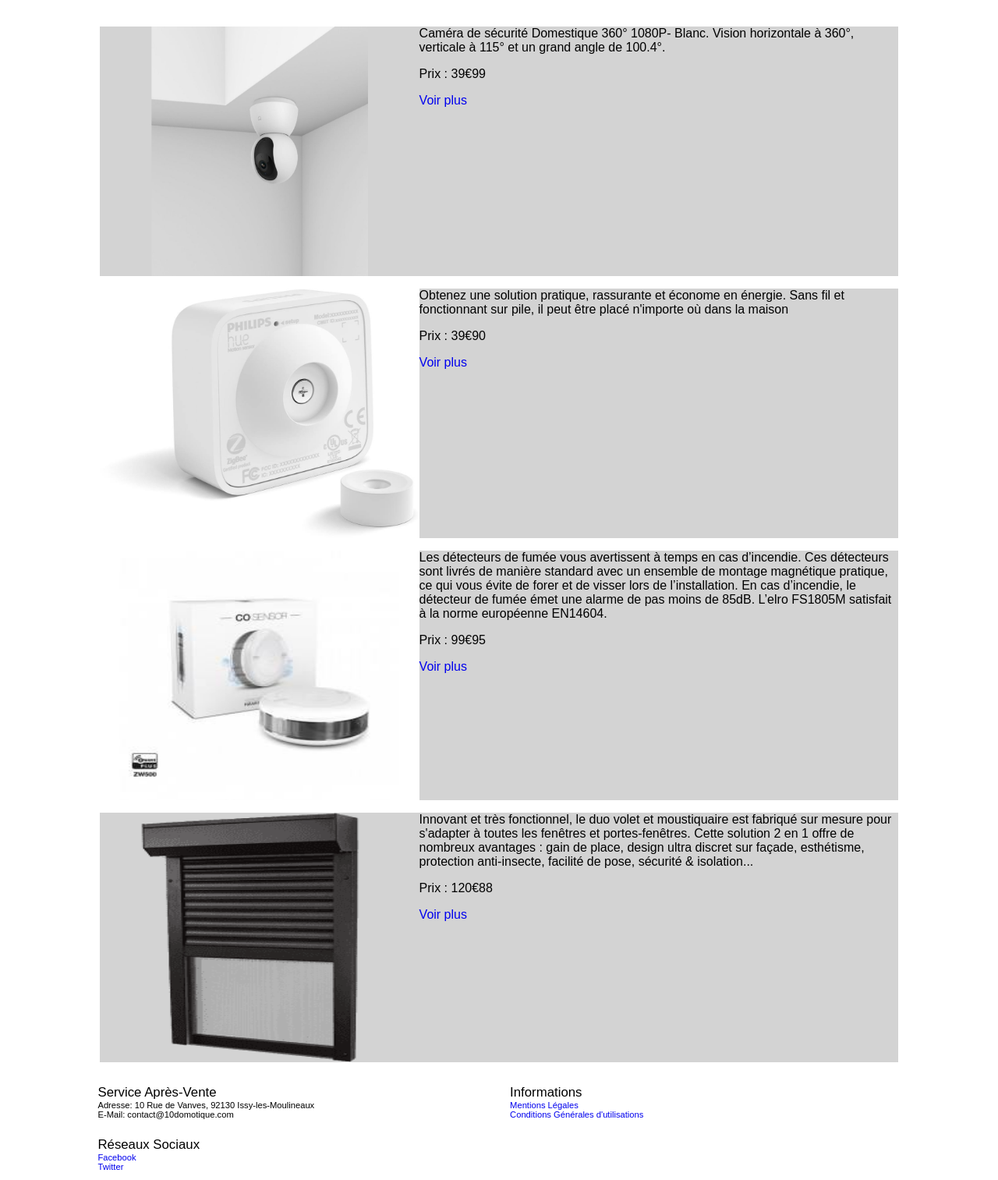
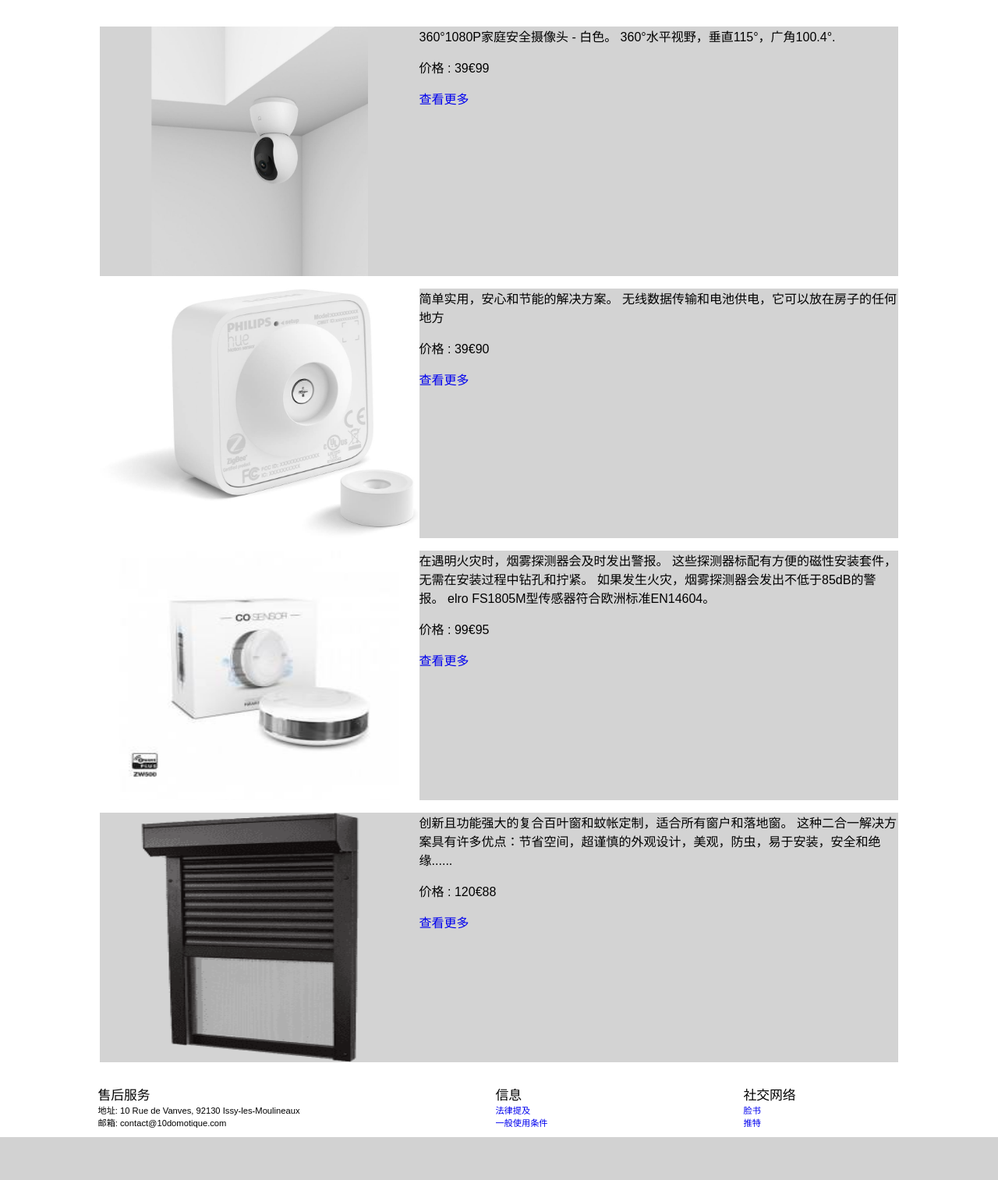
Before and after one commit to CleSchmit/10DomotiqueG10D, a PHP site: page /view_cn/NosProduits.php in a window 1280 px wide. Shown: the part 128-1641 px from the top of the page at 78% size. After the commit the page ends 1586 px from the top, so only its background shows below. Run offline with PHP 8.4, Linux system fonts and the light colour scheme.

Commit message:
hello
salut

```diff
--- a/réorganiser/view_cn/NosProduits.php
+++ b/réorganiser/view_cn/NosProduits.php
@@ -5,18 +5,18 @@ $body="<br><div class=\"Produits\">
 
         <div class=\"Produit\" id=\"Produit1\">
             <img src=\"view/images/Camera.png\" id=\"ImgP1\">
-            <p class=\"test\">Caméra de sécurité Domestique 360° 1080P- Blanc. Vision horizontale à 360°, verticale à 115° et un grand angle de 100.4°.</p>
-            <p class=\"test\">Prix : 39€99</p>
+            <p class=\"test\">360°1080P家庭安全摄像头 - 白色。 360°水平视野，垂直115°，广角100.4°.</p>
+            <p class=\"test\">价格 : 39€99</p>
             <a href=\"https://www.boulanger.com/ref/9000224731?xtor=SEC-6903-GOO&xts=171153&origin=pla&kwd=&gclid=Cj0KCQjw19DlBRCSARIsAOnfReh-5MpWxrK_pLWdPJtzXxlouf8_xo5-iByIQrf2WwU9f6kjXam0D_kaAr-0EALw_wcB&gclsrc=aw.ds\" class=\"clicable\" id=\"VoirPlus\">
-                <div>Voir plus</div>
+                <div>查看更多</div>
             </a>
         </div>
         <div class=\"Produit\" id=\"Produit2\">
             <img src=\"view/images/CapteurInfrarouge.jpg\" id=\"ImgP1\">
-            <p class=\"test\">Obtenez une solution pratique, rassurante et économe en énergie. Sans fil et fonctionnant sur pile, il peut être placé n'importe où dans la maison</p>
-            <p class=\"test\">Prix : 39€90</p>
+            <p class=\"test\">简单实用，安心和节能的解决方案。 无线数据传输和电池供电，它可以放在房子的任何地方</p>
+            <p class=\"test\">价格 : 39€90</p>
             <a href=\"https://www.amazon.fr/Philips-D%C3%A9tecteur-mouvement-Motion-Sensor/dp/B01KLWXL5C/ref=asc_df_B01KLWXL5C/?tag=googshopfr-21&linkCode=df0&hvadid=90668127652&hvpos=1o3&hvnetw=g&hvrand=6560132783493527826&hvpone=&hvptwo=&hvqmt=&hvdev=c&hvdvcmdl=&hvlocint=&hvlocphy=9056139&hvtargid=pla-272039377875&psc=1\" class=\"clicable\" id=\"VoirPlus\">
-                <div>Voir plus</div>
+                <div>查看更多</div>
             </a>
         </div>
 
@@ -24,18 +24,18 @@ $body="<br><div class=\"Produits\">
 
         <div class=\"Produit\" id=\"Produit3\">
             <img src=\"view/images/DetecteurDeFumee.jpg\" id=\"ImgP1\">
-            <p class=\"test\">Les détecteurs de fumée vous avertissent à temps en cas d’incendie. Ces détecteurs sont livrés de manière standard avec un ensemble de montage magnétique pratique, ce qui vous évite de forer et de visser lors de l’installation. En cas d’incendie, le détecteur de fumée émet une alarme de pas moins de 85dB. L’elro FS1805M satisfait à la norme européenne EN14604. </p>
-            <p class=\"test\">Prix : 99€95</p>
+            <p class=\"test\">在遇明火灾时，烟雾探测器会及时发出警报。 这些探测器标配有方便的磁性安装套件，无需在安装过程中钻孔和拧紧。 如果发生火灾，烟雾探测器会发出不低于85dB的警报。 elro FS1805M型传感器符合欧洲标准EN14604。 </p>
+            <p class=\"test\">价格 : 99€95</p>
             <a href=\"https://www.planete-domotique.com/detecteur-de-monoxyde-de-carbone-z-wave-co-sensor-fibaro.html\" class=\"clicable\" id=\"VoirPlus\">
-                <div>Voir plus</div>
+                <div>查看更多</div>
             </a>
         </div>
         <div class=\"Produit\" id=\"Produit4\">
             <img src=\"view/images/VoletsRoulant.png\" id=\"ImgP1\">
-            <p class=\"test\">Innovant et très fonctionnel, le duo volet et moustiquaire est fabriqué sur mesure pour s'adapter à toutes les fenêtres et portes-fenêtres. Cette solution 2 en 1 offre de nombreux avantages : gain de place, design ultra discret sur façade, esthétisme, protection anti-insecte, facilité de pose, sécurité & isolation...</p>
-            <p class=\"test\">Prix : 120€88</p>
+            <p class=\"test\">创新且功能强大的复合百叶窗和蚊帐定制，适合所有窗户和落地窗。 这种二合一解决方案具有许多优点：节省空间，超谨慎的外观设计，美观，防虫，易于安装，安全和绝缘......</p>
+            <p class=\"test\">价格 : 120€88</p>
             <a href=\"https://www.stores-discount.com/p/volet-roulant-moustiquaire-alu/brun-fonce/?gclid=Cj0KCQjw19DlBRCSARIsAOnfRej2RuBr4xMt0nxfaYIqx0tO6nkWfEWVspmzClxWdHgUTnWNXgzNXGcaAkCSEALw_wcB\" class=\"clicable\" id=\"VoirPlus\">
-                <div>Voir plus</div>
+                <div>查看更多</div>
             </a>
         </div>
 
--- a/réorganiser/view_cn/template/Footer.php
+++ b/réorganiser/view_cn/template/Footer.php
@@ -5,19 +5,19 @@
 </head>
 <body>
     <ul>
-        <li class="Titre">Service Après-Vente</li>
-        <li>Adresse: 10 Rue de Vanves, 92130 Issy-les-Moulineaux</li>
-        <li>E-Mail: contact@10domotique.com</li>
+        <li class="Titre">售后服务</li>
+        <li>地址: 10 Rue de Vanves, 92130 Issy-les-Moulineaux</li>
+        <li>邮箱: contact@10domotique.com</li>
     </ul>
     <ul>
-        <li class="Titre">Informations</li>
-        <li><a href="#">Mentions Légales </a></li>
-        <li><a href="#">Conditions Générales d'utilisations</a></li>
+        <li class="Titre">信息</li>
+        <li><a href="#">法律提及 </a></li>
+        <li><a href="#">一般使用条件</a></li>
     </ul>
     <ul>
-        <li class="Titre">Réseaux Sociaux</li>
-        <li><a href="#">Facebook</a></li>
-        <li><a href="#">Twitter</a></li>
+        <li class="Titre">社交网络</li>
+        <li><a href="#">脸书</a></li>
+        <li><a href="#">推特</a></li>
     </ul>
 </body>
 </html>
--- a/réorganiser/view_cn/template/Header.php
+++ b/réorganiser/view_cn/template/Header.php
@@ -8,12 +8,12 @@
     <div id="menu">
         <img src="view/images/LOGObis.png" class="Logo">
         <ul>
-            <li><a href="index.php?action=Accueil"><br>欢迎</a></li>
-            <li><a href="index.php?action=L'Entreprise"><br>简介</a>
-            <li><a href="index.php?action=NosProduits"><br>我们的产品</a></li>
-            <li><a href="index.php?action=Question"><br>疑难解答</a></li>
+            <li><a href="index_cn.php?action=Accueil"><br>欢迎</a></li>
+            <li><a href="index_cn.php?action=L'Entreprise"><br>简介</a>
+            <li><a href="index_cn.php?action=NosProduits"><br>我们的产品</a></li>
+            <li><a href="index_cn.php?action=Question"><br>疑难解答</a></li>
             <li><a href="#"><br>与我们联系</a></li>
-            <li><a href="index.php?action=Connexion"><br><img class="logoconnexion" src="view/images/Connexion.png"></a></li>
+            <li><a href="index_cn.php?action=Connexion"><br><img class="logoconnexion" src="view/images/Connexion.png"></a></li>
         </ul>
     </div>
 
--- a/réorganiser/view_cn/template/template.php
+++ b/réorganiser/view_cn/template/template.php
@@ -2,7 +2,7 @@
 <html>
 <head>
     <title>10Domotique</title>
-    <link rel="stylesheet" href="view/style.css" />
+    <link rel="stylesheet" href="view_cn/style.css" />
 </head>
 <body>
 <header>
```
Also changed, not shown: réorganiser/view_cn/L'Entreprise.php (+6 -6 lines).
